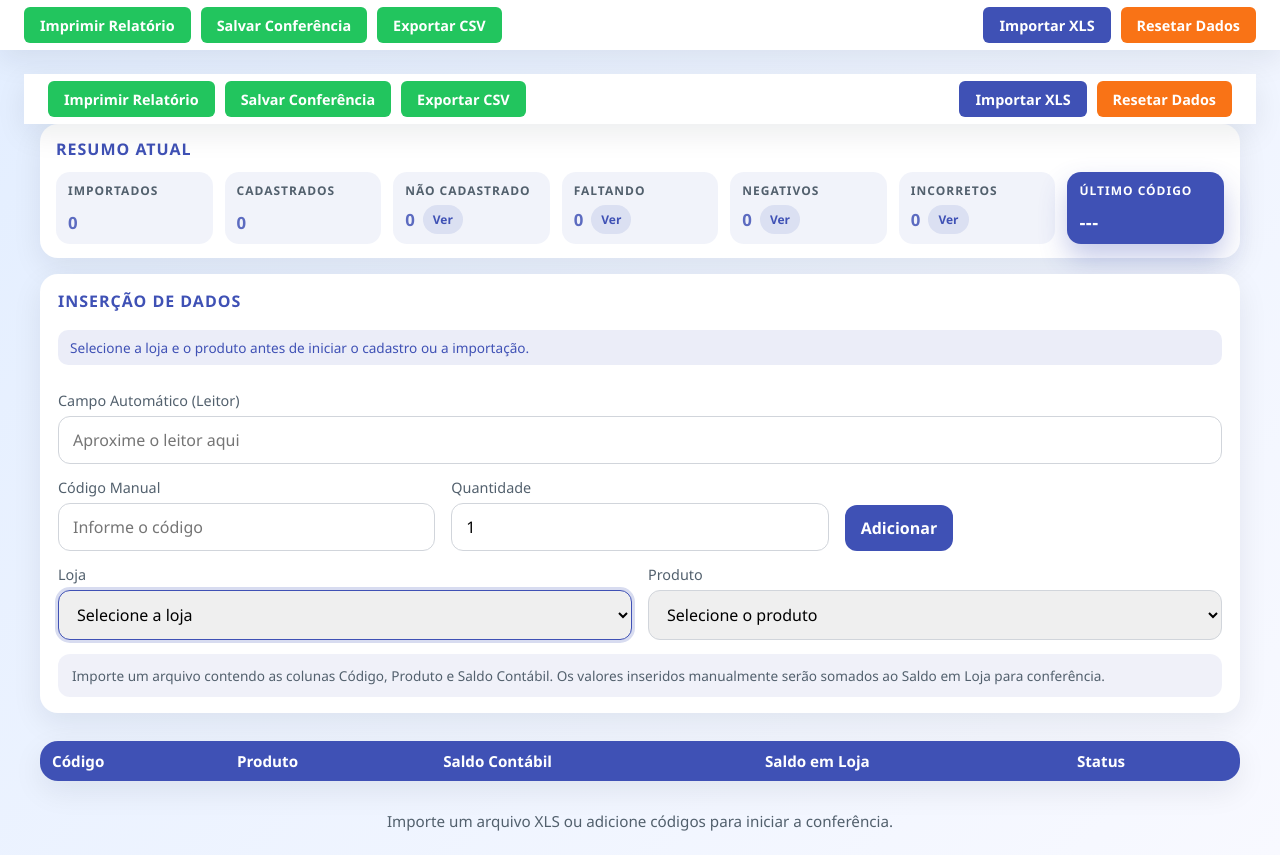
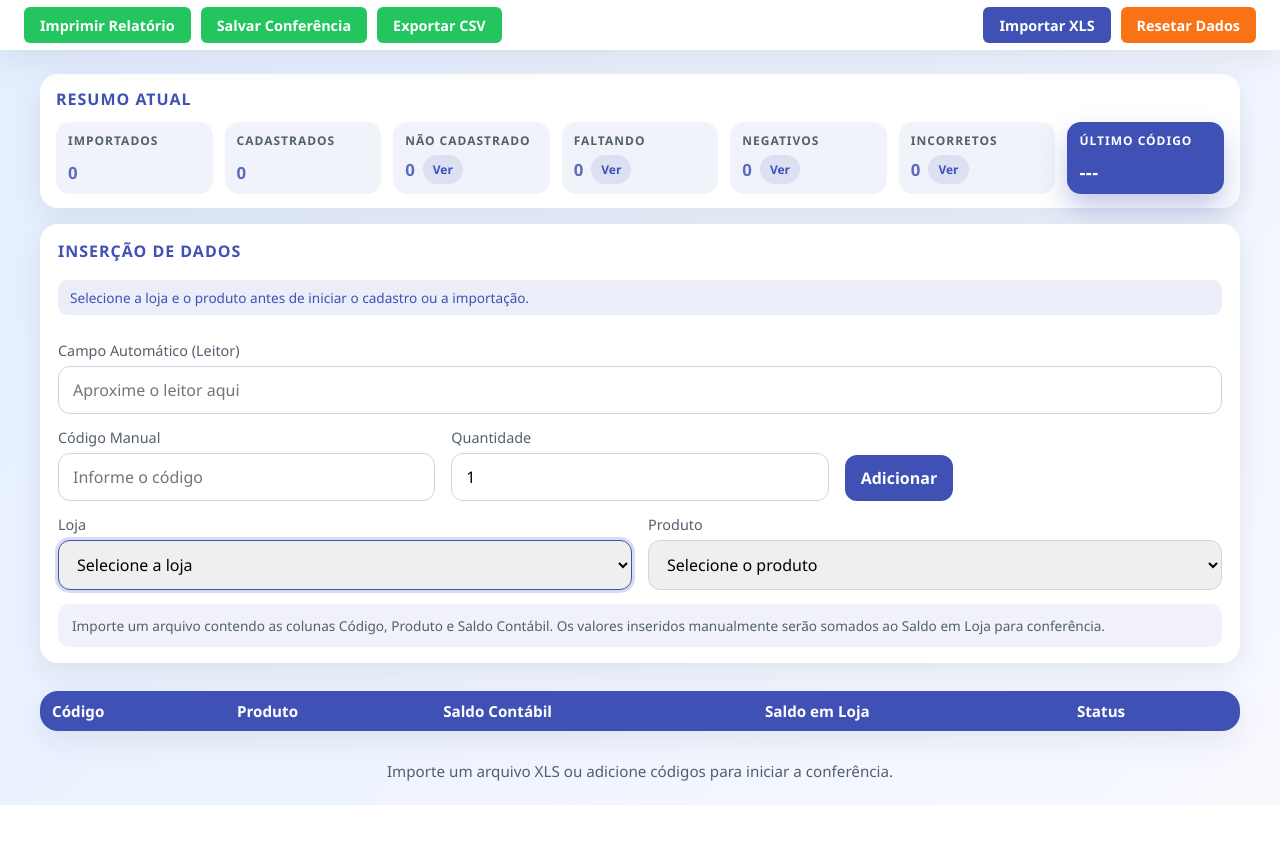
Before and after one commit to lufekura-1/Controle-de-Estoque-HTML, a plain HTML site: page index.html in a window 1280 px wide. After the commit the page ends 805 px from the top, so only its background shows below. Drawn offline with Linux system fonts and the light colour scheme.

Commit message:
Remove duplicate top menu navigation

```diff
--- a/index.html
+++ b/index.html
@@ -592,18 +592,6 @@
     </div>
   </nav>
   <main class="inventory-app">
-    <nav class="top-menu" aria-label="Ações rápidas">
-      <div class="top-menu-group">
-        <button class="button button--green" id="inventory-print-report">Imprimir Relatório</button>
-        <button class="button button--green" id="inventory-save">Salvar Conferência</button>
-        <button class="button button--green" id="inventory-export-data">Exportar CSV</button>
-      </div>
-      <div class="top-menu-group">
-        <button class="button" id="import-xls">Importar XLS</button>
-        <button class="button button--orange" id="inventory-reset">Resetar Dados</button>
-      </div>
-      <input type="file" id="xls-input" accept=".xls,.xlsx" class="hidden-file-input" />
-    </nav>
     <section class="inventory-page" id="conferencia-page">
       <div class="layout-grid">
         <div class="chip chip--compact" id="inventory-summary">
```
